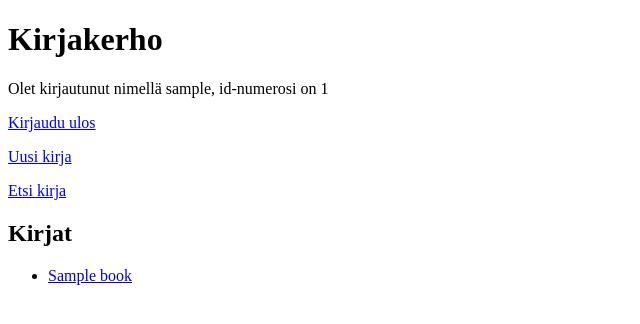
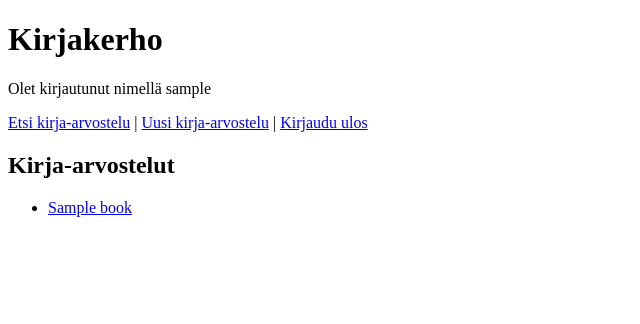
Before and after one commit to bmakinen/Kirjakerho, a Flask app: template templates/index.html in a window 1280 px wide. Shown: the top 324 px of the page, without its empty margins (0-640 px from the left). Run offline with Flask 3, Linux system fonts and the light colour scheme; the visitor is signed in with stand-in values (Sample User, id 1); the template is opened without the code that fills it: most values are stand-ins (such as "Sample title", 1, 10 or a date in 2020).

Commit message:
Improve navigation

```diff
--- a/templates/find_book.html
+++ b/templates/find_book.html
@@ -2,11 +2,11 @@
 <html>
 
 <head>
-    <title>Etsi kirja</title>
+    <title>Etsi kirja-arvostelu</title>
 </head>
 
 <body>
-    <h1>Etsi kirja</h1>
+    <h1>Etsi kirja-arvostelu</h1>
 
     <form action="/find_book" method="get">
         <p>
--- a/templates/index.html
+++ b/templates/index.html
@@ -10,28 +10,22 @@
 
   {% if session.username %}
   <p>
-    Olet kirjautunut nimellä {{ session.username }}, id-numerosi on {{ session.user_id }}
+    Olet kirjautunut nimellä {{ session.username }}
   </p>
-  <p>
-    <a href="/logout">Kirjaudu ulos</a>
-  </p>
-
-  <p>
-    <a href="/new_book">Uusi kirja</a>
-  </p>
-  {% else %}
-  <p>
-    <a href="/login">Kirjaudu sisään</a>
-    <a href="/register">Luo tunnus</a>
-  </p>
-
   {% endif %}
 
   <p>
-    <a href="/find_book">Etsi kirja</a>
+    <a href="/find_book">Etsi kirja-arvostelu</a> |
+  {% if session.user_id %}
+    <a href="/new_book">Uusi kirja-arvostelu</a> |
+    <a href="/logout">Kirjaudu ulos</a>
+  {% else %}
+    <a href="/login">Kirjaudu sisään</a> |
+    <a href="/register">Luo tunnus</a>
+  {% endif %}
   </p>
 
-  <h2>Kirjat</h2>
+  <h2>Kirja-arvostelut</h2>
 
   <ul>
     {% for book in books %}
```
